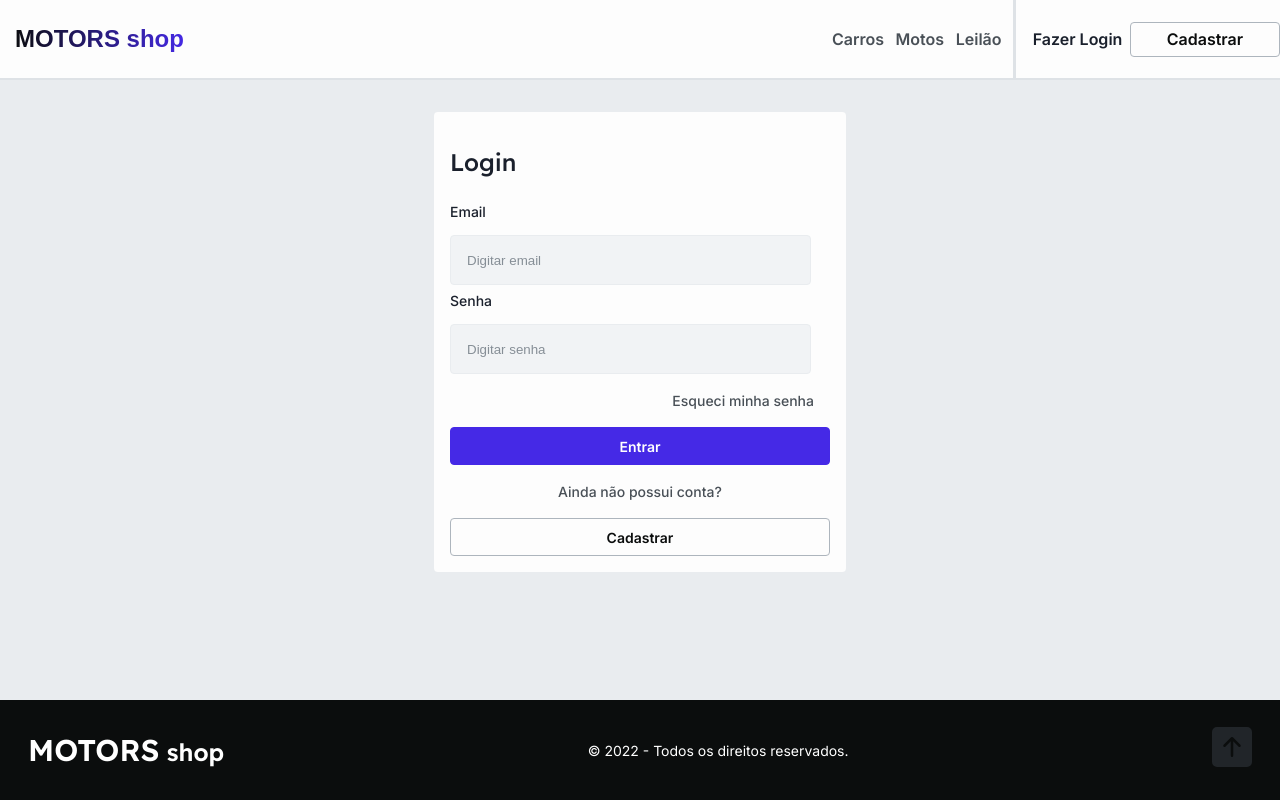
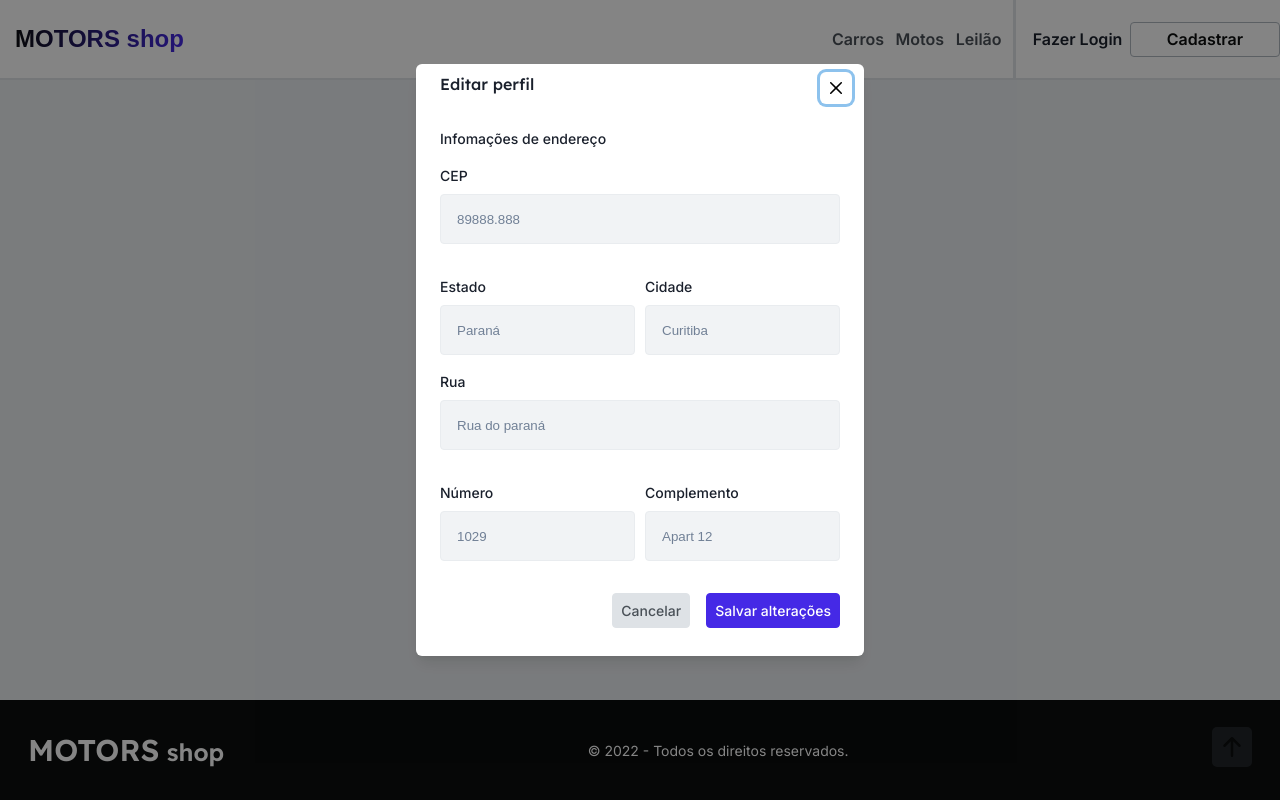
Before and after one commit to motors-shop-31/motors-shop, a React (Create React App) app in the folder motors-shop-front/: page /Login in a window 1280 px wide. Built offline with nearby package versions, Linux system fonts and the light colour scheme.

Commit message:
feat:user edit modal

```diff
--- a/motors-shop-front/src/components/Navbar/index.tsx
+++ b/motors-shop-front/src/components/Navbar/index.tsx
@@ -6,13 +6,24 @@ import {
   MenuItem,
   MenuDivider,
   Button,
+  // Modal,
+  // ModalOverlay,
+  // ModalContent,
+  // ModalCloseButton,
+  useDisclosure,
 } from "@chakra-ui/react";
 import { AiOutlineClose } from "react-icons/ai";
 import { GiHamburgerMenu } from "react-icons/gi";
 import { useNavigate } from "react-router-dom";
+import { ModalBoryStyled, ModalHeaderStryled } from "../ModalSucess/style";
+import { useState } from "react";
+import { UserModal } from "../userModal/userModal";
+import { UserEditForm } from "../../form/userEdit";
+import { AddressEdit } from "../../form/addresEdit";
 
 const Navbar = () => {
   const Navigate = useNavigate();
+  const [userEdit, setUserEdit] = useState(true);
 
   return (
     <>
@@ -97,6 +108,18 @@ const Navbar = () => {
             </button>
           </DesktopStyle>
         </div>
+
+        {/* <UserModal
+          state={userEdit}
+          setState={setUserEdit}
+          children={<UserEditForm setState={setUserEdit} />}
+        /> */}
+
+        <UserModal
+          state={userEdit}
+          setState={setUserEdit}
+          children={<AddressEdit setState={setUserEdit} />}
+        />
       </NavbarStyle>
     </>
   );
--- /dev/null
+++ b/motors-shop-front/src/components/userModal/style.ts
@@ -0,0 +1,51 @@
+import styled from "styled-components";
+
+export const FormStyle = styled.form`
+  p {
+    margin: 1rem 0px;
+  }
+
+  input {
+    width: 100%;
+    height: 3.125rem;
+    border: 0.0938rem solid var(--grey7);
+    border-radius: 0.25rem;
+    outline-color: var(--grey2);
+    padding: 1rem;
+    background-color: var(--grey8);
+  }
+
+  label {
+    display: block;
+    margin: 1rem 0px;
+    font-family: "Inter";
+    font-size: 0.875rem;
+    font-weight: 500;
+    margin-bottom: 0.5rem;
+  }
+
+  .negative {
+    background-color: var(--grey6);
+    border: 1.5px solid var(--grey6);
+
+    color: var(--grey2);
+
+    &:hover {
+      background-color: var(--grey5);
+      border: 1.5px solid var(--grey5);
+    }
+  }
+
+  .conteiner--button {
+    display: flex;
+    justify-content: end;
+
+    gap: 1rem;
+  }
+
+  .conteiner--input {
+    display: flex;
+    gap: 10px;
+    margin: 1rem 0px;
+  }
+`;
--- /dev/null
+++ b/motors-shop-front/src/components/userModal/userModal.tsx
@@ -0,0 +1,29 @@
+import {
+  Modal,
+  ModalCloseButton,
+  ModalContent,
+  ModalOverlay,
+} from "@chakra-ui/react";
+import { ModalBoryStyled, ModalHeaderStryled } from "../ModalSucess/style";
+import { FormStyle } from "./style";
+
+interface modalProps {
+  state: boolean;
+  setState: React.Dispatch<React.SetStateAction<boolean>>;
+  children: React.ReactNode;
+}
+
+export const UserModal = ({ state, setState, children }: modalProps) => {
+  return (
+    <Modal isOpen={state} onClose={() => setState(!state)}>
+      <ModalOverlay />
+      <ModalContent>
+        <ModalHeaderStryled>Editar perfil</ModalHeaderStryled>
+        <ModalCloseButton />
+        <ModalBoryStyled>
+          <FormStyle>{children}</FormStyle>
+        </ModalBoryStyled>
+      </ModalContent>
+    </Modal>
+  );
+};
--- /dev/null
+++ b/motors-shop-front/src/form/addresEdit.tsx
@@ -0,0 +1,51 @@
+interface modalProps {
+  setState: React.Dispatch<React.SetStateAction<boolean>>;
+}
+
+export const AddressEdit = ({ setState }: modalProps) => {
+  return (
+    <>
+      <p className="body-2-500">Infomações de endereço</p>
+      <div>
+        <label htmlFor="Teste">CEP</label>
+        <input type="text" placeholder="89888.888" />
+      </div>
+
+      <div className="conteiner--input">
+        <div>
+          <label htmlFor="Teste">Estado</label>
+          <input type="text" placeholder="Paraná" />
+        </div>
+
+        <div>
+          <label htmlFor="Teste">Cidade</label>
+          <input type="text" placeholder="Curitiba" />
+        </div>
+      </div>
+
+      <div>
+        <label htmlFor="Teste">Rua</label>
+        <input type="text" placeholder="Rua do paraná" />
+      </div>
+
+      <div className="conteiner--input">
+        <div>
+          <label htmlFor="Teste">Número</label>
+          <input type="text" placeholder="1029" />
+        </div>
+
+        <div>
+          <label htmlFor="Teste">Complemento</label>
+          <input type="text" placeholder="Apart 12" />
+        </div>
+      </div>
+
+      <div className="conteiner--button">
+        <button className="big negative" onClick={() => setState(false)}>
+          Cancelar
+        </button>
+        <button className="big brand1">Salvar alterações</button>
+      </div>
+    </>
+  );
+};
--- /dev/null
+++ b/motors-shop-front/src/form/userEdit.tsx
@@ -0,0 +1,48 @@
+interface modalProps {
+  setState: React.Dispatch<React.SetStateAction<boolean>>;
+}
+
+export const UserEditForm = ({ setState }: modalProps) => {
+  return (
+    <>
+      <p className="body-2-500">Infomações pessoais</p>
+      <div>
+        <label htmlFor="Teste">Nome</label>
+        <input type="text" placeholder="samuel leao" />
+      </div>
+
+      <div>
+        <label htmlFor="Teste">Email</label>
+        <input type="text" placeholder="samuel@kenzie.com.br" />
+      </div>
+
+      <div>
+        <label htmlFor="Teste">CPF</label>
+        <input type="text" placeholder="900.880.090-00" />
+      </div>
+
+      <div>
+        <label htmlFor="Teste">Celular</label>
+        <input type="text" placeholder="(084) 90909-9092" />
+      </div>
+
+      <div>
+        <label htmlFor="Teste">Data de nascimento</label>
+        <input type="text" placeholder="09/12/99" />
+      </div>
+
+      <div>
+        <label htmlFor="Teste">Descrição</label>
+
+        <input placeholder="Lorem Ipsum is simply dummy text of the printing and typesetting industry. Lorem Ipsum has been the industry's standard dummy text ever since the 1500s" />
+      </div>
+
+      <div className="conteiner--button">
+        <button className="big negative" onClick={() => setState(false)}>
+          Cancelar
+        </button>
+        <button className="big brand1">Salvar alterações</button>
+      </div>
+    </>
+  );
+};
```
